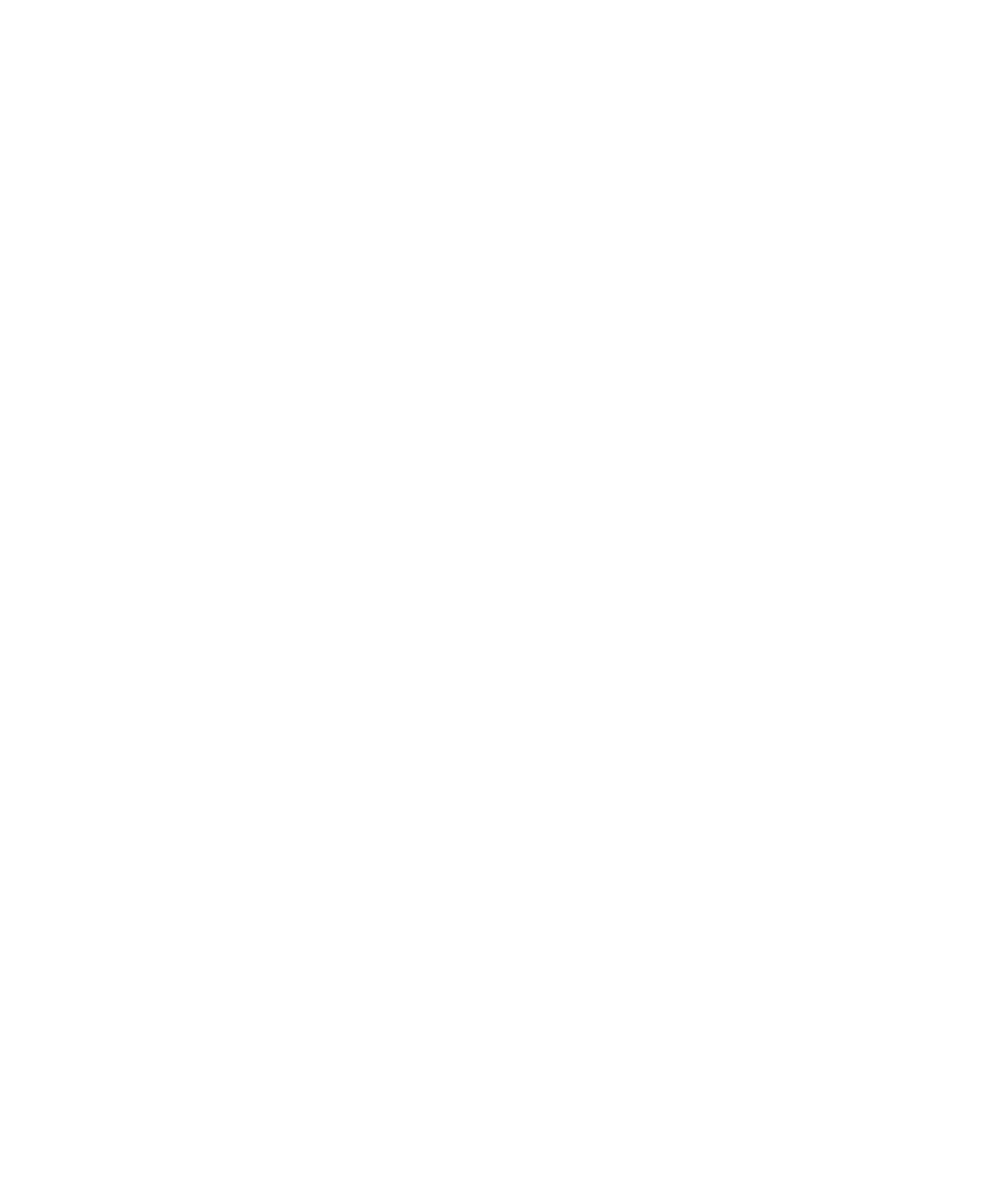
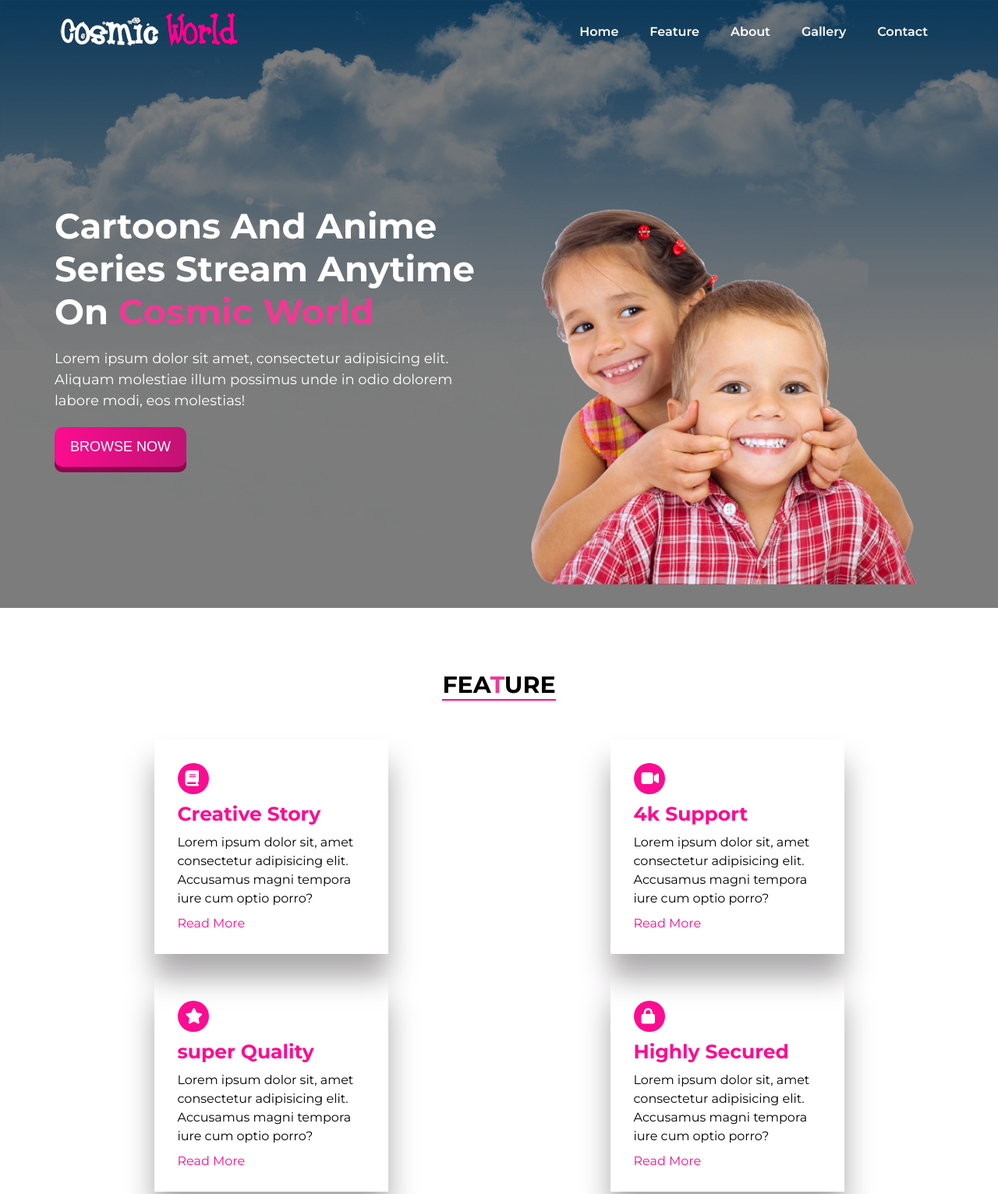
Before and after one commit to Mahedi-junior/cosmic-world, a plain HTML site: page index.html in a window 1280 px wide. Shown: the top 1532 px of the page at 78% size. Before the commit the page ends 800 px from the top, so only its background shows below. Drawn offline with Linux system fonts and the light colour scheme.

Commit message:
box added

```diff
--- a/css/style.css
+++ b/css/style.css
@@ -0,0 +1,142 @@
+@import url('https://fonts.googleapis.com/css2?family=Montserrat:wght@400;600;700&family=Poppins:ital,wght@0,500;1,200&display=swap');
+*{
+    margin: 0;
+    padding: 0;
+    box-sizing: border-box;
+}
+body{
+    font-family: 'Montserrat', sans-serif;
+}
+
+header{
+    /* height: 100vh;  */
+    background-image: url(../images/cloud.png);
+    background-repeat: no-repeat;
+    background-size: cover;
+    background-color: rgba(0, 0, 0, 0.514);
+    background-blend-mode:overlay;
+}
+.container{
+    max-width: 1200px;
+     margin: 0 auto;
+     padding: 30px;
+}
+.highlight{
+    color: rgb(235, 60, 147);
+}
+.praimary-button{
+outline: 0;
+border: 0;
+padding: 15px 20px;
+background-image: linear-gradient(90deg, #fc0c90, #c21273 );
+color: #ffff;
+font-size: 18px;
+text-transform: uppercase;
+border-radius: 10px;
+cursor: pointer;
+ box-shadow: 0 7px 0 #8d0650;
+position: relative;
+top: 0px;
+}
+.praimary-button:active{
+    top: 5px;
+    box-shadow: 0 2px 0 #8d0650;
+}
+.section-title{
+    text-align: center;
+}
+.section-title h2{
+font-size: 30px;
+border-bottom: 2px solid  #fc0c90;
+margin: 50px 0px;
+display: inline-block;
+text-transform: uppercase;
+
+}
+
+nav{
+    display: flex;
+    justify-content: space-between;
+    height: 80px;
+    align-items: center;
+}
+.navigation{
+    display: flex;
+}
+.navigation li{
+list-style: none;
+margin: 10px;
+}
+li a{
+    text-decoration: none;
+    color: #ffff;
+    font-weight: 600;
+    padding: 15px 10px;
+}
+
+.banner{
+     height: calc(100vh - 160px);
+     display: grid;
+     grid-template-columns: 1fr 1fr;
+}
+.banner-left{
+    display: flex;
+    flex-direction: column;
+    justify-content: center;
+    align-items: flex-start;
+}
+.banner-left h1{
+    font-size: 45px;
+    color: #ffff;
+}
+.banner-left p{
+    color: #ffff;
+    font-size: 18px;
+    line-height: 1.5;
+    margin: 20px 0;
+}
+.banner-right{
+    display: flex;
+    justify-content: center;
+     align-items: flex-end;
+}
+.banner-right img{
+width: 100%;
+}
+
+
+.feature{
+    display: grid;
+    grid-template-columns: repeat(2, 1fr);
+    gap: 30px;
+    justify-content: center;
+
+}
+.card{
+    width: 300px;
+    padding: 30px;
+    margin: 0 auto;
+    box-shadow: 0 30px 35px rgb(172, 170, 171);
+}
+.card .card-icon{
+   background-color: #fc0c90;
+   border-radius: 50%;
+   height: 40px;
+   width: 40px;
+   padding: 10px;
+   font-size: 20px;
+   color: #ffff;
+}
+.card h3{
+    margin-top: 10px;
+    font-size: 25px;
+    color: #fc0c90;
+}
+.card p{
+    margin: 10px 0;
+    line-height: 1.5;
+}
+.card a{
+    text-decoration: none;
+    color: #fc0c90;
+}
--- a/index.html
+++ b/index.html
@@ -6,11 +6,76 @@
     <meta http-equiv="X-UA-Compatible" content="IE=edge">
     <meta name="viewport" content="width=device-width, initial-scale=1.0">
     <link rel="stylesheet" href="css/style.css">
+    <script src="https://kit.fontawesome.com/e4809e0f23.js" crossorigin="anonymous"></script>
     <title>Cosmic World</title>
 </head>
 
 <body>
+    <header>
 
+        <nav class="container">
+            <div class="logo">
+                <img src="images/logo.png" alt="">
+            </div>
+            <ul class="navigation">
+                <li><a href="">Home</a></li>
+                <li><a href="">Feature</a></li>
+                <li><a href="">About</a></li>
+                <li><a href="">Gallery</a></li>
+                <li><a href="">Contact</a></li>
+            </ul>
+        </nav>
+        <section class="container">
+            <div class="banner">
+                <div class="banner-left">
+                    <h1>Cartoons And Anime Series Stream Anytime On <span class="highlight">Cosmic World</span></h1>
+                    <p>Lorem ipsum dolor sit amet, consectetur adipisicing elit. Aliquam molestiae illum possimus unde
+                        in odio dolorem labore modi, eos molestias!</p>
+                    <button class="praimary-button">Browse Now</button>
+                </div>
+                <div class="banner-right">
+                    <img src="images/banner.png" alt="">
+                </div>
+            </div>
+        </section>
+    </header>
+    <main class="container">
+        <section id="feature">
+            <div class="section-title">
+                <h2>Fea<span class="highlight">t</span>ure</h2>
+            </div>
+            <div class="feature">
+                <div class="card">
+                    <i class="card-icon fas fa-book"></i>
+                    <h3>Creative Story</h3>
+                    <p>Lorem ipsum dolor sit, amet consectetur adipisicing elit. Accusamus magni tempora iure cum optio
+                        porro?</p>
+                    <a href="">Read More</a>
+                </div>
+                <div class="card">
+                    <i class="card-icon fas fa-video"></i>
+                    <h3>4k Support</h3>
+                    <p>Lorem ipsum dolor sit, amet consectetur adipisicing elit. Accusamus magni tempora iure cum optio
+                        porro?</p>
+                    <a href="">Read More</a>
+                </div>
+                <div class="card">
+                    <i class="card-icon fas fa-star"></i>
+                    <h3>super Quality</h3>
+                    <p>Lorem ipsum dolor sit, amet consectetur adipisicing elit. Accusamus magni tempora iure cum optio
+                        porro?</p>
+                    <a href="">Read More</a>
+                </div>
+                <div class="card">
+                    <i class="card-icon fas fa-lock"></i>
+                    <h3>Highly Secured</h3>
+                    <p>Lorem ipsum dolor sit, amet consectetur adipisicing elit. Accusamus magni tempora iure cum optio
+                        porro?</p>
+                    <a href="">Read More</a>
+                </div>
+            </div>
+        </section>
+    </main>
 </body>
 
 </html>
```
